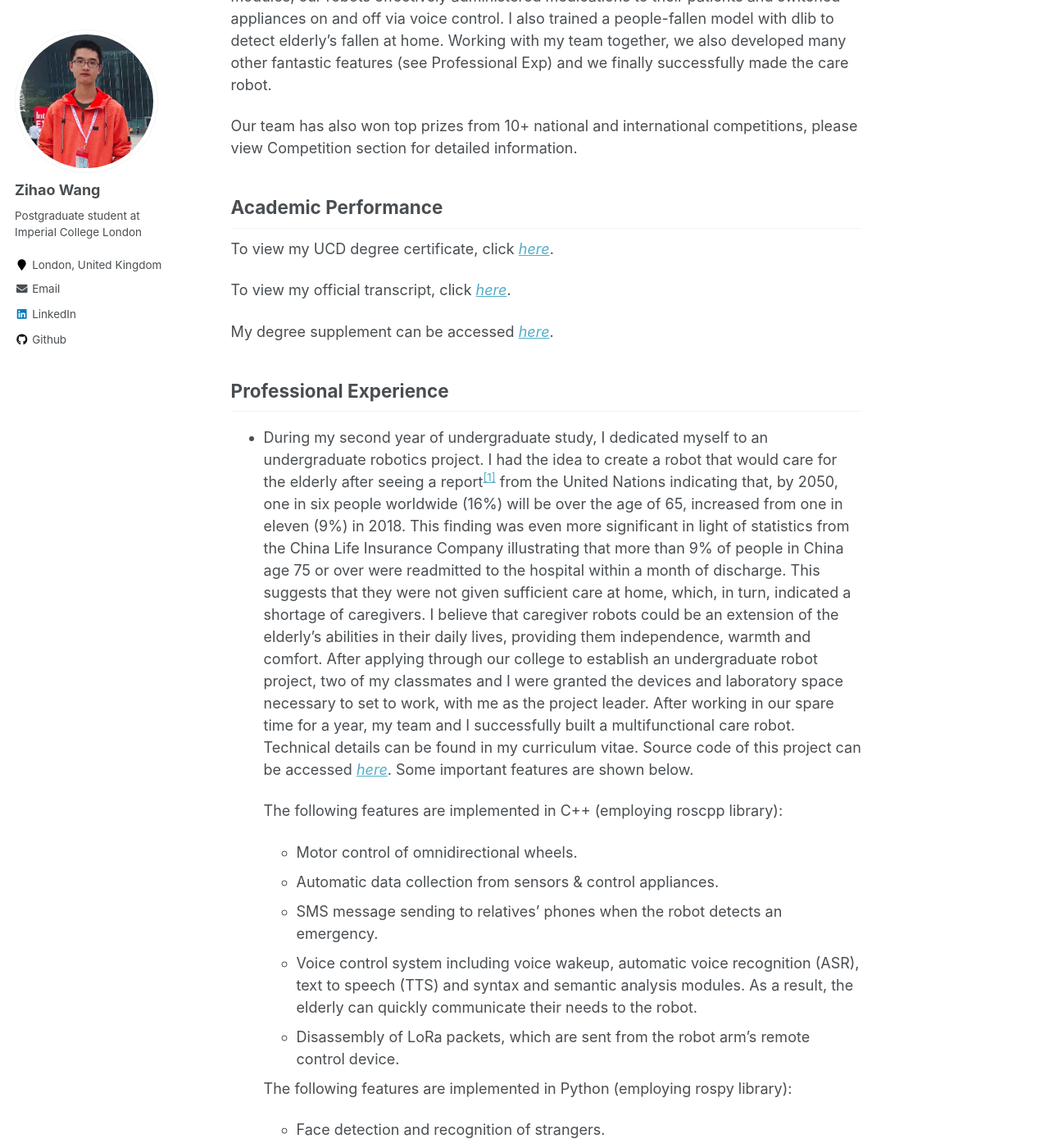
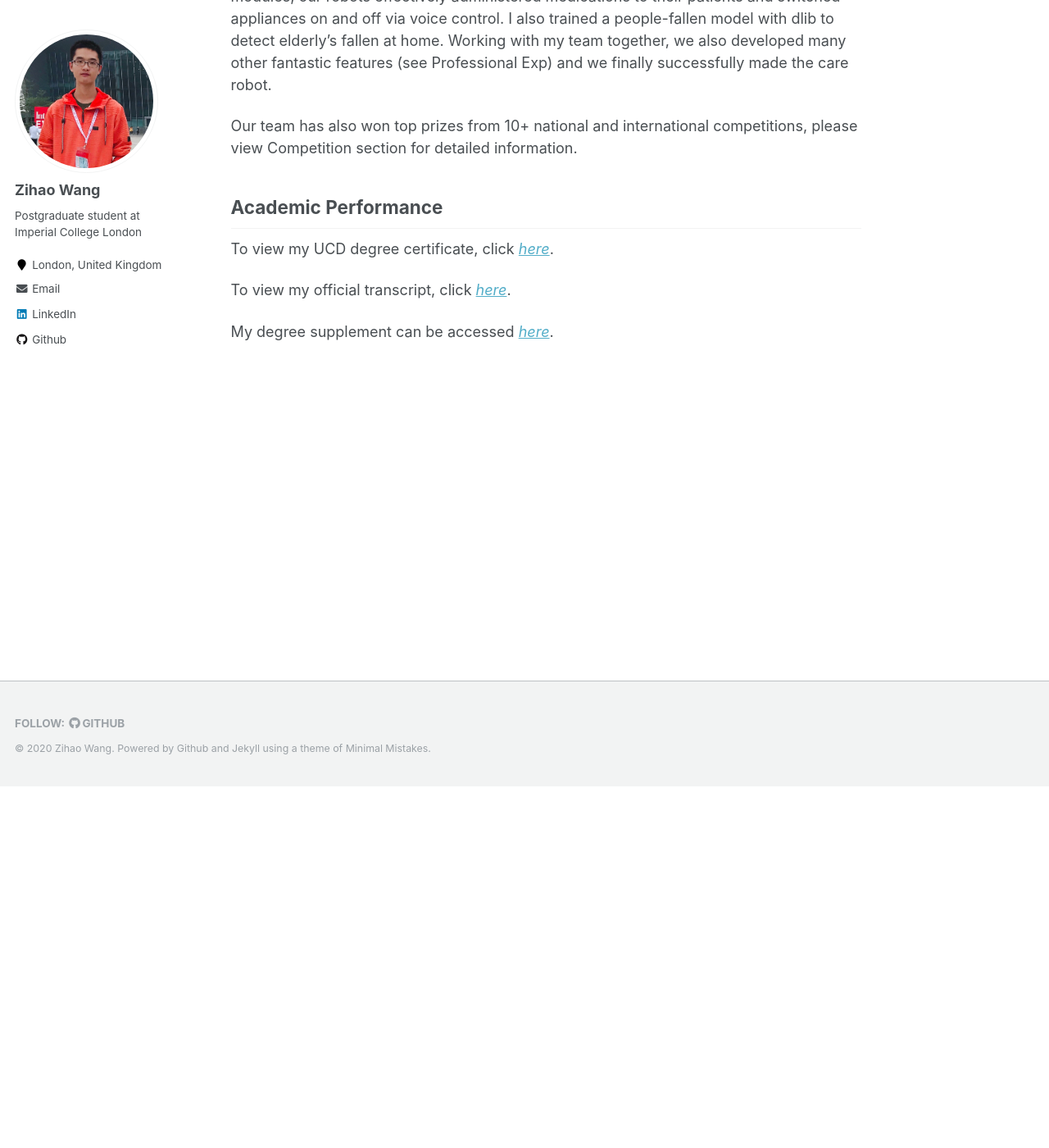
Before and after one commit to wzh1998/wzh1998.github.io, a Jekyll site: the page built from _pages/about.md, in a window 1280 px wide and 1400 px high, scrolled down 441 px. Shown: the whole window at 82% size. Built offline with Jekyll 4.4.1, drawn with Linux system fonts in a browser that asks for light colours; some of the changed text lies outside the part shown.

Commit message:
personal info update

```diff
--- a/_pages/about.md
+++ b/_pages/about.md
@@ -37,7 +37,7 @@ $$Award\,GPA=GPA_{stage\,3}\cdot 30\% + GPA_{stage\,4}\cdot 70\%$$ -->
 
 <!-- For official definitions about my degree awarded, click [_here_](http://www.ucd.ie/bdic/t4media/Understanding%20your%20BDIC%20Award%20-%20180%20Credits%20%28Updated%29.pdf). -->
 
-Professional Experience
+<!-- Professional Experience
 ------
 + During my second year of undergraduate study, I dedicated myself to an undergraduate robotics project. I had the idea to create a robot that would care for the elderly after seeing a report<sup>[[1]](https://www.un.org/en/sections/issues-depth/ageing/)</sup> from the United Nations indicating that, by 2050, one in six people worldwide (16%) will be over the age of 65, increased from one in eleven (9%) in 2018. This finding was even more significant in light of statistics from the China Life Insurance Company illustrating that more than 9% of people in China age 75 or over were readmitted to the hospital within a month of discharge. This suggests that they were not given sufficient care at home, which, in turn, indicated a shortage of caregivers. I believe that caregiver robots could be an extension of the elderly’s abilities in their daily lives, providing them independence, warmth and comfort. After applying through our college to establish an undergraduate robot project, two of my classmates and I were granted the devices and laboratory space necessary to set to work, with me as the project leader. After working in our spare time for a year, my team and I successfully built a multifunctional care robot. Technical details can be found in my curriculum vitae. Source code of this project can be accessed [_here_](https://github.com/wzh1998/Care_Robot). Some important features are shown below.
 
@@ -76,4 +76,4 @@ I am specifically interested in distributed coordination within multi-robot syst
 
 REFERENCE
 ------
-[1]. “Ageing.” _United Nations_, United Nations, <https://www.un.org/en/sections/issues-depth/ageing/>.
+[1]. “Ageing.” _United Nations_, United Nations, <https://www.un.org/en/sections/issues-depth/ageing/>. -->
```
Also changed, not shown: _portfolio/portfolio-3.md (+1 -1 lines), 1 other file.
